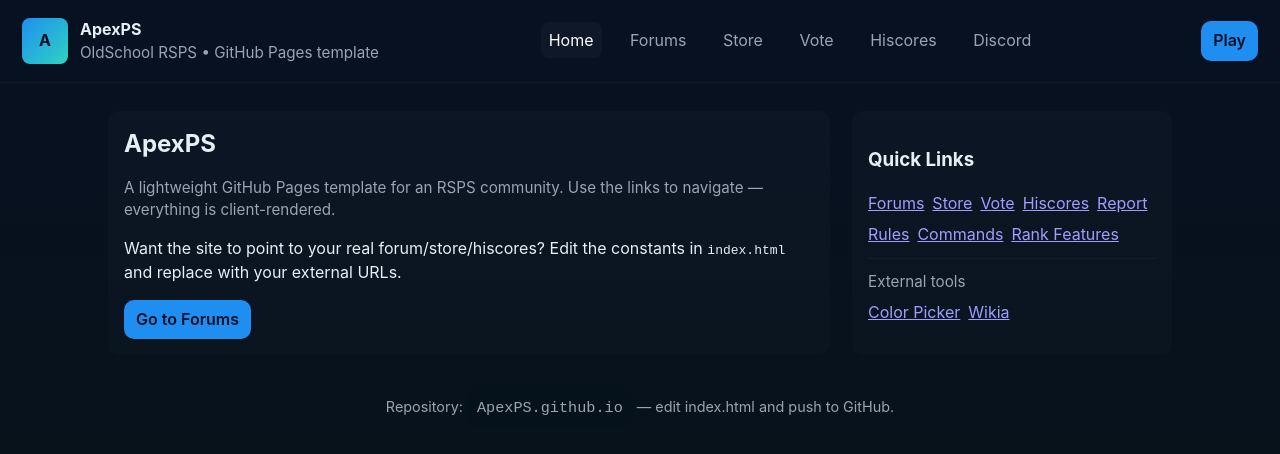
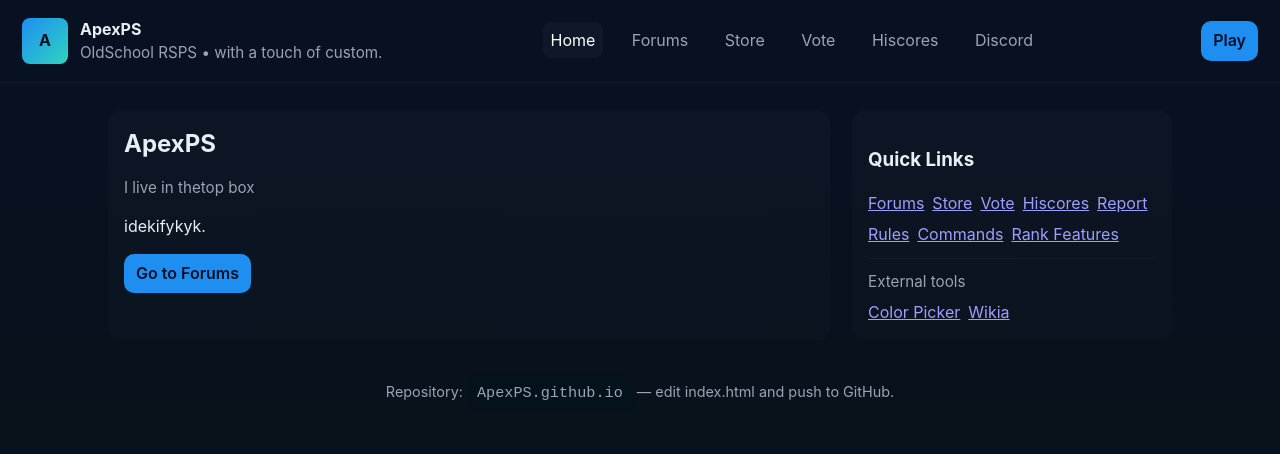
Before and after one commit to rspsdev2025/rspsdev2025.github.io, a plain HTML site: page index.html in a window 1280 px wide. Drawn offline with Linux system fonts and the light colour scheme.

Commit message:
Update HTML meta description and content

```diff
--- a/index.html
+++ b/index.html
@@ -28,7 +28,7 @@ Each of those can contain the same header/footer but only the page content. Or a
   <meta charset="utf-8" />
   <meta name="viewport" content="width=device-width, initial-scale=1" />
   <title>ApexPS - Private Server</title>
-  <meta name="description" content="ApexPS - Oldschool RSPS GitHub Pages template" />
+  <meta name="description" content="ApexPS - Oldschool RSPS with a touch of custom." />
   <style>
     :root{--accent:#1f8ef1;--bg:#0f1720;--card:#0b1220;--muted:#9aa4b2;color-scheme:dark}
     *{box-sizing:border-box}
@@ -57,7 +57,7 @@ Each of those can contain the same header/footer but only the page content. Or a
       <div class="logo">A</div>
       <div>
         <div style="font-weight:700">ApexPS</div>
-        <div class="small">OldSchool RSPS • GitHub Pages template</div>
+        <div class="small">OldSchool RSPS • with a touch of custom.</div>
       </div>
     </div>
     <nav id="main-nav">
@@ -126,14 +126,14 @@ Each of those can contain the same header/footer but only the page content. Or a
       home: {
         title: 'Welcome to ApexPS',
         html: `<h1>ApexPS</h1>
-               <p class="small">A lightweight GitHub Pages template for an RSPS community. Use the links to navigate — everything is client-rendered.</p>
-               <p>Want the site to point to your real forum/store/hiscores? Edit the constants in <code>index.html</code> and replace with your external URLs.</p>
+               <p class="small">I live in thetop box</p>
+               <p>idekifykyk.</p>
                <div style="margin-top:12px"><a href="#forums" class="btn">Go to Forums</a></div>`
       },
       forums: {
         title: 'Forums',
         html: `<h1>Forums</h1>
-               <p class="small">This page is a placeholder. Typically you'd link to a forum software (phpBB, MyBB, XenForo) or embed a forum widget.</p>
+               <p class="small">This page is a placeholder. yadayd</p>
                <p>External forum link: <a href="${ForumUrl}" target="_blank">${ForumUrl}</a></p>`
       },
       store: {
```
